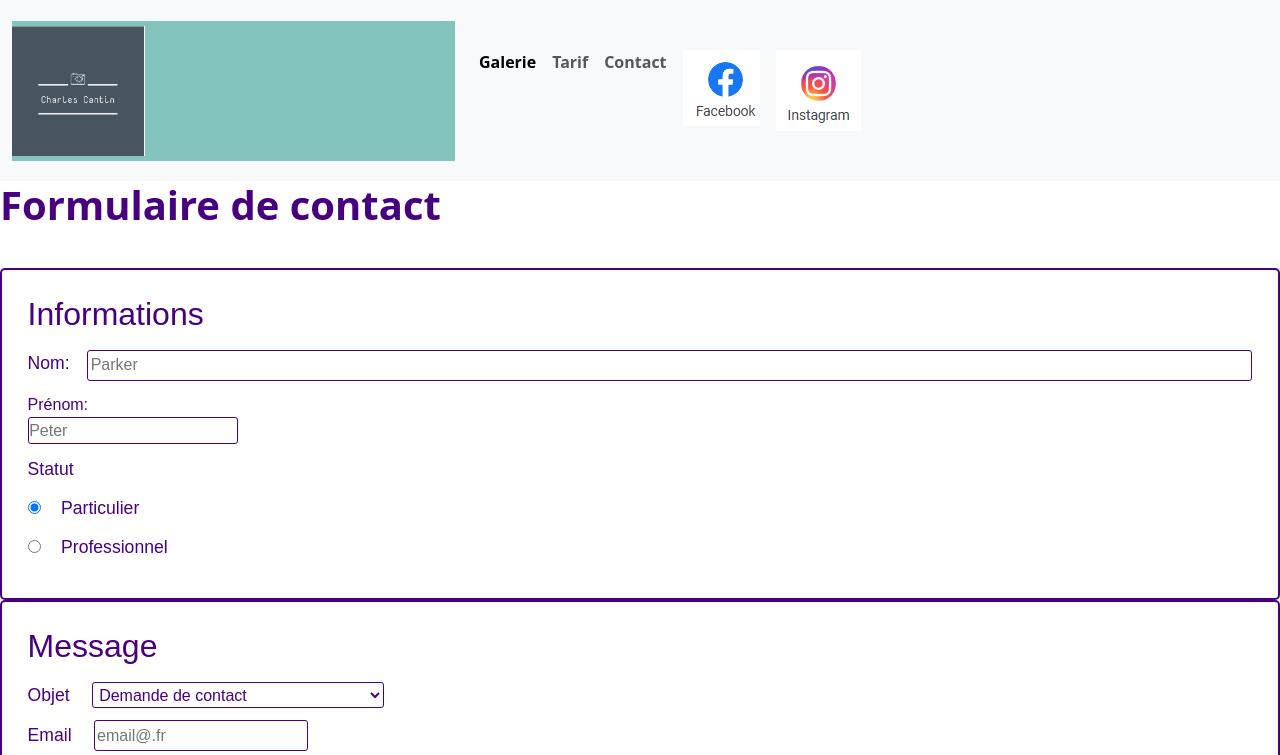
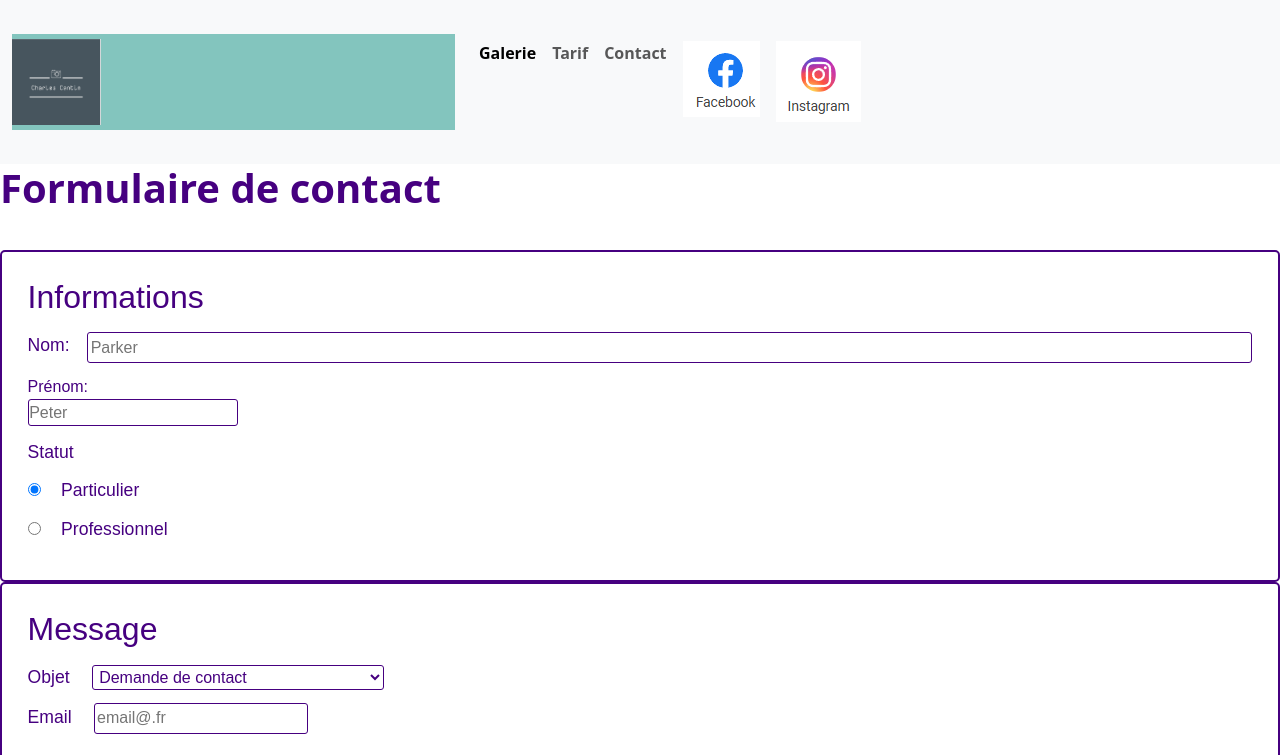
Before and after one commit to provot33/charlie_cantin_photographe, a website: page contact.html in a window 1280 px wide. Shown: the top 755 px of the page. Drawn offline with nearby package versions, Linux system fonts and the light colour scheme.

Commit message:
modif logo

```diff
--- a/contact.html
+++ b/contact.html
@@ -15,7 +15,7 @@
     <!--Début navbar-->
     <nav class="navbar navbar-expand-lg bg-body-tertiary">
       <div class="container-fluid">
-        <a class="navbar-brand" href="index.html"><img src="asset\Capture d'écran 2024-06-09 214211.png" width="30%"
+        <a class="navbar-brand" href="index.html"><img src="asset\Capture d'écran 2024-06-09 214211.png" width="20%"
             alt="logo du photographe"></a>
         <button class="navbar-toggler" type="button" data-bs-toggle="collapse" data-bs-target="#navbarNav"
           aria-controls="navbarNav" aria-expanded="false" aria-label="Toggle navigation">
```
Also changed, not shown: galerie.html (+1 -1 lines), tarifs.html (+1 -1 lines).
